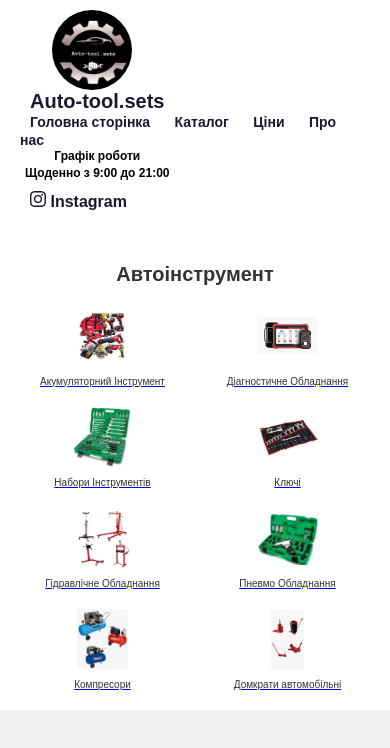
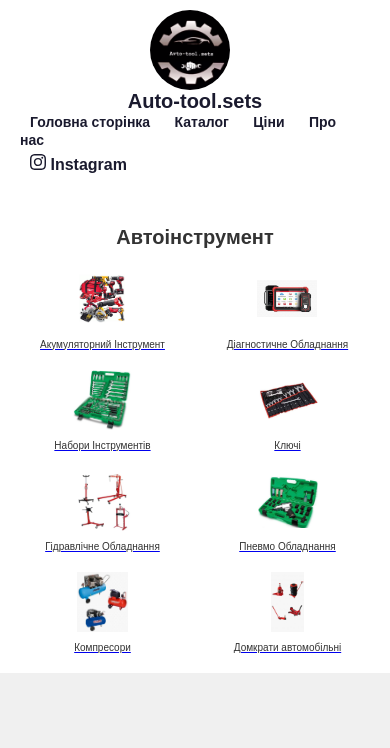
Before and after one commit to PraBWa04/Website-auto-tool-freelance-, a plain HTML site: page catalog.html in a window 390 px wide. Drawn offline with Linux system fonts and the light colour scheme.

Commit message:
without working hours

```diff
--- a/catalog.css
+++ b/catalog.css
@@ -86,20 +86,6 @@ header {
   margin-right: 5px;
 }
 
-.working-hours {
-  display: flex;
-  flex-direction: column;
-  align-items: flex-end;
-}
-
-.working-hours span {
-  margin-left: 5px;
-}
-
-.nine-twentyone {
-  font-size: 12px;
-}
-
 .catalog {
   background-color: white;
   text-align: center;
@@ -172,10 +158,6 @@ header {
     gap: 10px;
   }
 
-  .working-hours {
-    align-items: flex-start;
-  }
-
   .catalog h2 {
     font-size: 1.5rem;
   }
@@ -208,10 +190,6 @@ header {
     gap: 5px;
   }
 
-  .working-hours span {
-    font-size: 12px;
-  }
-
   .catalog h2 {
     font-size: 1.25rem;
   }
--- a/catalog.html
+++ b/catalog.html
@@ -14,8 +14,6 @@
           <div class="logo-text">
             <a href="index.html">Auto-tool.sets</a>
           </div>
-        </div>
-
           <nav class="nav-links">
             <b>
               <a href="index.html">Головна сторінка</a>
@@ -24,12 +22,8 @@
               <a href="index.html#about-us">Про нас</a>
             </b>
           </nav>
-
+        </div>
         <div class="contact-info">
-          <div class="working-hours">
-            <span><b>Графік роботи</b></span>
-            <b><span class="nine-twentyone">Щоденно з 9:00 до 21:00</span></b>
-          </div>
           <div class="instagram">
             <a
               href="https://www.instagram.com/_auto.tool_sets?utm_source=ig_web_button_share_sheet&igsh=ZDNlZDc0MzIxNw=="
```
Lines whose indentation alone changed are shown as unchanged.
